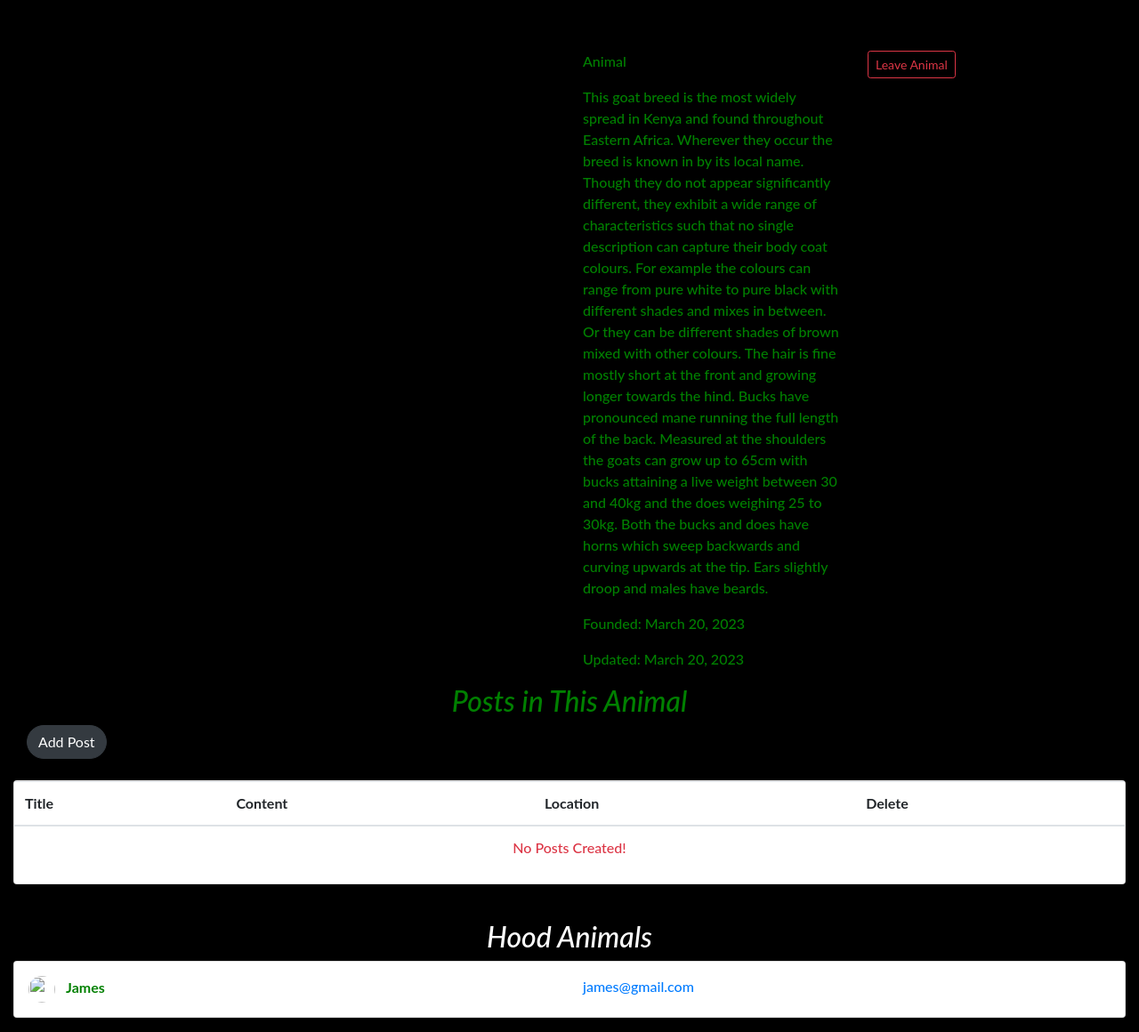
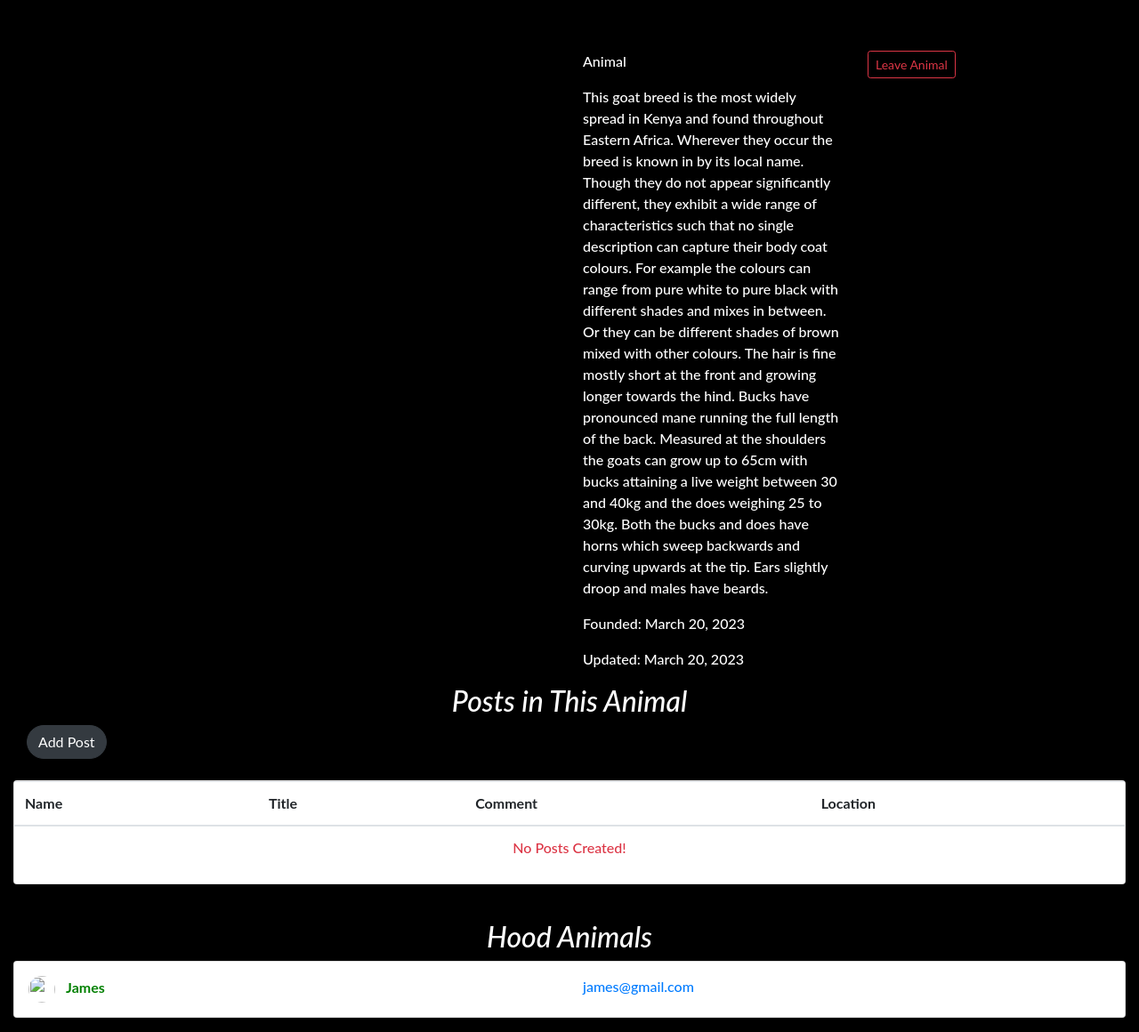
Before and after one commit to JamesMusembi/Mlor-ranch, a Django app: a page that uses hood/templates/single_hood.html in a window 1280 px wide. Shown: the part 225-1385 px from the top of the page at 89% size. Run offline with Django 4.2, Linux system fonts and the light colour scheme; a user stored in the database is signed in; data comes from the database, SQL or seed files in the repository; both versions use the stored data as it was after the commit; some libraries are stand-ins or nearby versions; some web fonts are replaced.

Commit message:
polishing

```diff
--- a/hood/models.py
+++ b/hood/models.py
@@ -82,6 +82,7 @@ class Profile(models.Model):
 
 
 class Post(models.Model):
+    name = models.TextField(max_length=50,null=True)
     title = models.CharField(max_length=50,null=True)
     content = models.TextField(blank=True, null=True)
     photo = CloudinaryField("image",blank=True,null=True)
--- a/hood/templates/hoods.html
+++ b/hood/templates/hoods.html
@@ -6,7 +6,7 @@
     font-family: 'Lato', global_font_string;
     font-weight: 500;
     background-color: black;
-    color: green;
+    color: white;
 
     }
 
--- a/hood/templates/index.html
+++ b/hood/templates/index.html
@@ -15,13 +15,13 @@
 
     }
     p{
-        color: green;
+        color: white;
         font-size: xx-large;
     }
     table{
         position: absolute;
         bottom:10px;
-        color: green;
+        color: white;
 
     }
 </style>
--- a/hood/templates/post.html
+++ b/hood/templates/post.html
@@ -12,7 +12,7 @@
     font-family: 'Lato', global_font_string;
     font-weight: 500;
     background-color: black;
-    color: green;
+    color: white;
     }
     .hood{
         margin-top: 5%;
--- a/hood/templates/single_hood.html
+++ b/hood/templates/single_hood.html
@@ -5,7 +5,7 @@
     font-family: 'Lato', global_font_string;
     font-weight: 500;
     background-color: black;
-    color: green;
+    color: white;
     }
     .image{
         height: auto;
@@ -67,10 +67,10 @@
                 <thead>
                     <tr>
 
+                        <th scope="col">Name</th>
                         <th scope="col">Title</th>
-                        <th scope="col">Content</th>
+                        <th scope="col">Comment</th>
                         <th scope="col">Location</th>
-                        <th scope="col">Delete</th>
                     </tr>
                 </thead>
                 <tbody>
@@ -78,7 +78,8 @@
                     <tr>
 
                         <td>{{ post.title }}</td>
-                        <td>{{ post.content }}</td>
+                        <td>{{ post.title }}</td>
+                        <td>{{ post.comment }}</td>
                         <td><span class="badge rounded-pill bg-secondary text-white">
                                 {{ post.location }}
                             </span></td>
--- a/hood/views.py
+++ b/hood/views.py
@@ -12,7 +12,7 @@ def index(request):
     hood = AnimalsRanch.objects.all().order_by('-id')
     return render(request, 'index.html',{'hood': hood})
 
-@login_required(login_url="/accounts/login/")
+
 def profile(request):
     current_user = request.user
     profile = Profile.objects.filter(user_id=current_user.id).first()
@@ -43,12 +43,6 @@ def update_profile(request,id):
 
 
 
-
-
-@login_required(login_url="/accounts/login/")
-
-
-@login_required(login_url="/accounts/login/")
 def create_hood(request):
     current_user = request.user
     if request.method == 'POST':
@@ -70,7 +64,7 @@ def hood(request):
     return render(request, 'hoods.html', {'hood': hood,'current_user':current_user})
 
 
-@login_required(login_url='/accounts/login/')
+
 def single_hood(request,name):
     current_user = request.user
     hood = AnimalsRanch.objects.get(name=name)
@@ -82,21 +76,21 @@ def single_hood(request,name):
 
     return render(request,'single_hood.html',{'hood': hood,'posts':posts,'current_user':current_user,
                                                             'profiles':profiles})
-login_required(login_url="/accounts/login/")
+
 def join_hood(request,id):
     animalsranch = get_object_or_404(AnimalsRanch, id=id)
     request.user.profile.animalsranch = animalsranch
     request.user.profile.save()
     return redirect('hood')
 
-login_required(login_url="/accounts/login/")
+
 def leave_hood(request, id):
     hood = get_object_or_404(AnimalsRanch, id=id)
     request.user.profile.animalsranch = None
     request.user.profile.save()
     return redirect('hood')
 
-login_required(login_url="/accounts/login/")
+
 def create_post(request):
     current_user = request.user
     if request.method == 'POST':
```
Also changed, not shown: db.sqlite3, hood/migrations/0008_post_name.py (added).
